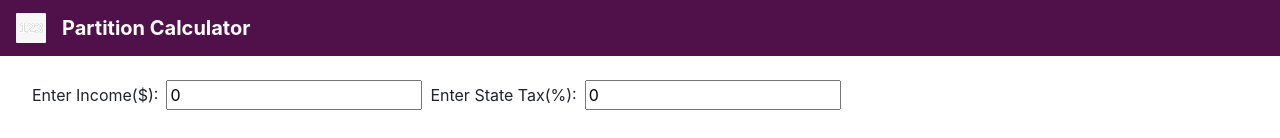
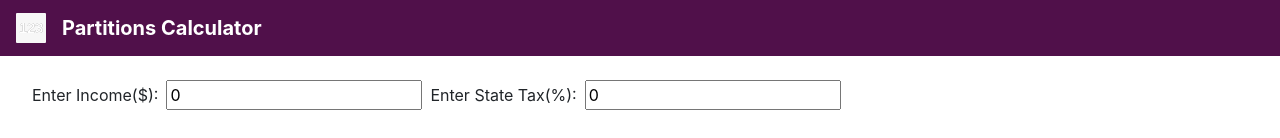
Before and after one commit to vanbuselvan/Galvanize-Project-1, a React (Create React App) app in the folder galvanizeproject1/: page / in a window 1280 px wide. Shown: the top 138 px of the page. Built offline with nearby package versions, Linux system fonts and the light colour scheme.

Commit message:
testing adding spelling error to project

```diff
--- a/galvanizeproject1/src/components/header.js
+++ b/galvanizeproject1/src/components/header.js
@@ -13,7 +13,7 @@ export default function header() {
                             height="30"
                             class="d-inline-block align-top"
                             alt="" />
-                        Partition Calculator
+                        Partitions Calculator
                     </a>
                 </strong>
 
```
